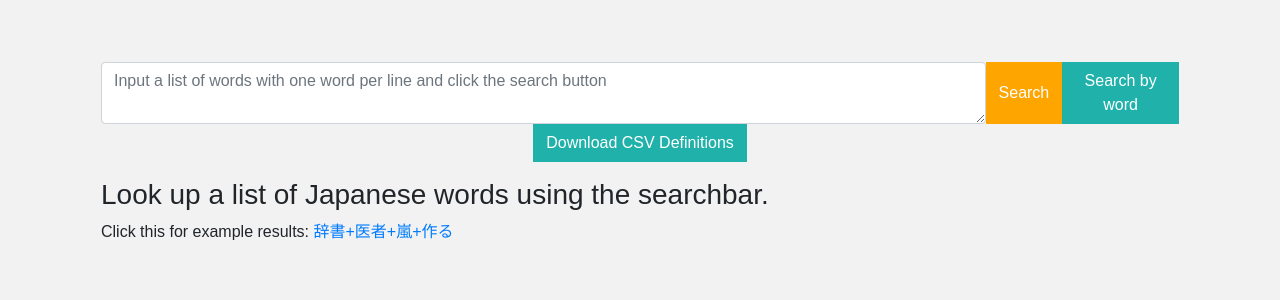
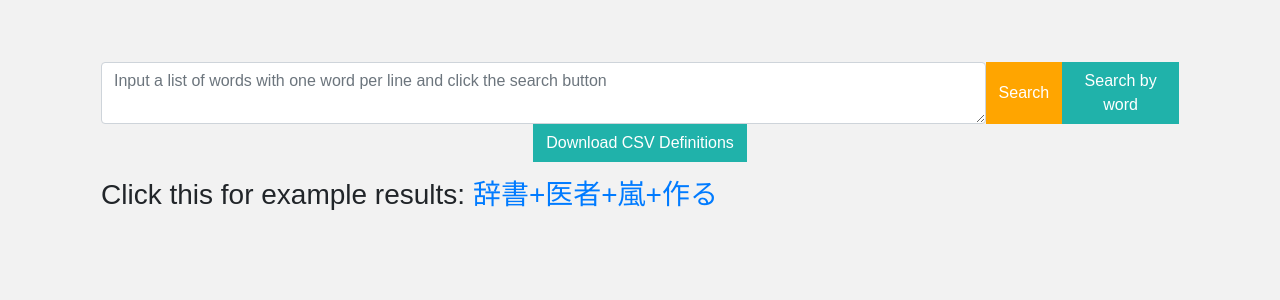
Before and after one commit to nickbrenn/Digital-Daijisen-Viewer, a React (Create React App) app in the folder client/: page /batchwords in a window 1280 px wide. Shown: the top 300 px of the page. Built offline with nearby package versions, Linux system fonts and the light colour scheme; the HTML template or start-up script is replaced by a standard one.

Commit message:
Removed useless instruction h3 because the instructions are already in the input placeholders

```diff
--- a/client/src/App.js
+++ b/client/src/App.js
@@ -15,7 +15,7 @@ export default class App extends Component {
   constructor() {
     super();
     this.state = {
-      results: "<h3>Look up a Japanese word using the searchbar.</h3>"
+      results: "<h3>Loading...</h3>"
     };
   }
 
@@ -41,12 +41,12 @@ export default class App extends Component {
     if (currentUrl === window.location.origin + "/batchwords") {
       const link = currentUrl + "/辞書?医者?嵐?作る";
       this.setState({
-        results: `<div><h3>Look up a list of Japanese words using the searchbar.</h3><div>Click this for example results: <a href=${link}>辞書+医者+嵐+作る</a></div></div>`
+        results: `<h3>Click this for example results: <a href=${link}>辞書+医者+嵐+作る</a></h3>`
       });
     } else if (currentUrl === window.location.origin + "/word") {
       const link = currentUrl + "/辞書";
       this.setState({
-        results: `<div><h3>Look up a Japanese word using the searchbar.</h3><div>Click this for example results: <a href=${link}>辞書</a></div></div>`
+        results: `<h3>Click this for example results: <a href=${link}>辞書</a></h3>`
       });
     }
   };
```
